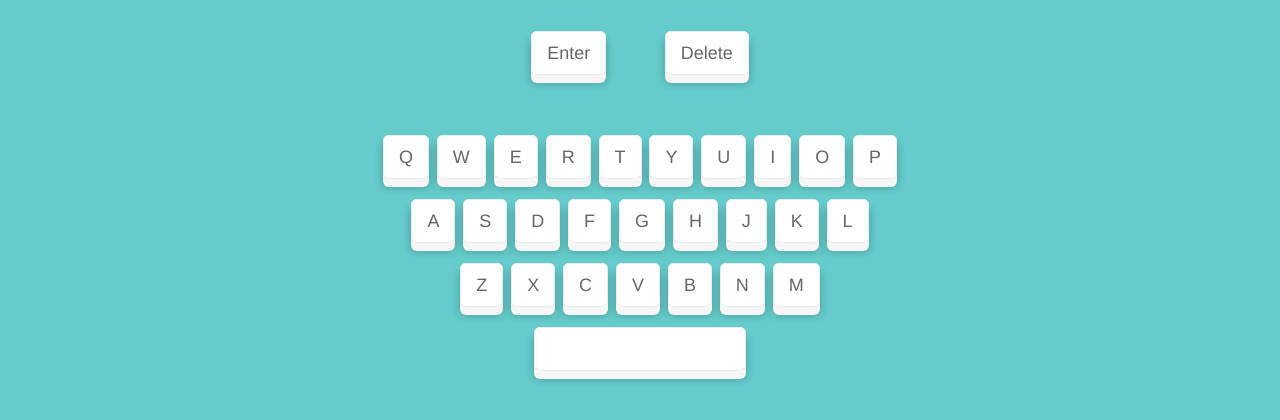
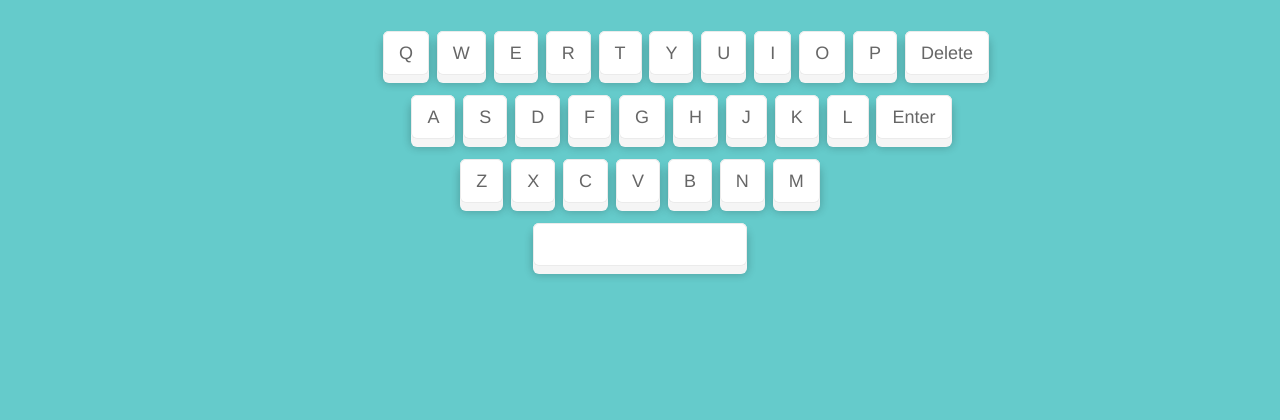
Before and after one commit to FSKidd/fskidd.github.io, a website: page index.html in a window 1280 px wide. Shown: the part 228-648 px from the top of the page. Drawn offline with Linux system fonts and the light colour scheme.

Commit message:
Keyboard adjustments

```diff
--- a/view/css/style.css
+++ b/view/css/style.css
@@ -32,6 +32,12 @@ body {
 
 #content-canvas div.head-text {
   margin-top: 4%;
+}
+
+.keyrow {
+  text-align: center;
+  display: inline-block;
+  position: relative;
 }
 
 div h1 {
--- a/view/home.html
+++ b/view/home.html
@@ -3,11 +3,10 @@
   <button onclick="location.href = '#/contact';" type="button" class="btn3d btn btn-white btn-lg navbar-right">Contact</button>
 </div>
 <div class="head-text text-center">
-  <h1> {{titleread}}<span class="blinking-cursor">|</span></h1></br>
-  <button type="button" class="btn3d btn btn-white btn-lg">Enter</button>
-  &nbsp;&nbsp;&nbsp;&nbsp;&nbsp;&nbsp;&nbsp;&nbsp;&nbsp;&nbsp;&nbsp;&nbsp;
-  <button type="button" class="btn3d btn btn-white btn-lg">Delete</button>
-  <br><br><br>
+  <h1> {{titleread}}<span class="blinking-cursor">|</span></h1><br>
+  <div class="rowwrap">
+    <button type="button" class="btn3d btn btn-white btn-lg invisible">Delete</button>
+    <div class="keyrow">
       <button type="button" class="btn3d btn btn-white btn-lg">Q</button>
       <button type="button" class="btn3d btn btn-white btn-lg">W</button>
       <button type="button" class="btn3d btn btn-white btn-lg">E</button>
@@ -18,7 +17,12 @@
       <button type="button" class="btn3d btn btn-white btn-lg">I</button>
       <button type="button" class="btn3d btn btn-white btn-lg">O</button>
       <button type="button" class="btn3d btn btn-white btn-lg">P</button>
-  <br>
+    </div>
+    <button type="button" class="btn3d btn btn-white btn-lg specbutton">Delete</button>
+  </div>
+  <div class="rowwrap">
+    <button type="button" class="btn3d btn btn-white btn-lg invisible">Enter</button>
+    <div class="keyrow">
       <button type="button" class="btn3d btn btn-white btn-lg">A</button>
       <button type="button" class="btn3d btn btn-white btn-lg">S</button>
       <button type="button" class="btn3d btn btn-white btn-lg">D</button>
@@ -28,7 +32,10 @@
       <button type="button" class="btn3d btn btn-white btn-lg">J</button>
       <button type="button" class="btn3d btn btn-white btn-lg">K</button>
       <button type="button" class="btn3d btn btn-white btn-lg">L</button>
-  <br>
+    </div>
+    <button type="button" class="btn3d btn btn-white btn-lg specbutton">Enter</button>
+  </div>
+  <div class="keyrow">
     <button type="button" class="btn3d btn btn-white btn-lg">Z</button>
     <button type="button" class="btn3d btn btn-white btn-lg">X</button>
     <button type="button" class="btn3d btn btn-white btn-lg">C</button>
@@ -36,6 +43,7 @@
     <button type="button" class="btn3d btn btn-white btn-lg">B</button>
     <button type="button" class="btn3d btn btn-white btn-lg">N</button>
     <button type="button" class="btn3d btn btn-white btn-lg">M</button>
-  <br> <!-- Why set the width of the button when you can spam $nbsp;? =D -->
-  <button type="button" class="btn3d btn btn-white btn-lg">&nbsp;&nbsp;&nbsp;&nbsp;&nbsp;&nbsp;&nbsp;&nbsp;&nbsp;&nbsp;&nbsp;&nbsp;&nbsp;&nbsp;&nbsp;&nbsp;&nbsp;&nbsp;&nbsp;&nbsp;&nbsp;&nbsp;&nbsp;&nbsp;&nbsp;&nbsp;&nbsp;&nbsp;&nbsp;&nbsp;&nbsp;&nbsp;&nbsp;&nbsp;&nbsp;&nbsp;</button>
   </div>
+  <br>
+  <button type="button" style="padding-left:11em; padding-top:1.8em" class="btn3d btn btn-white btn-lg"></button>
+</div>
```
Lines whose indentation alone changed are shown as unchanged.
